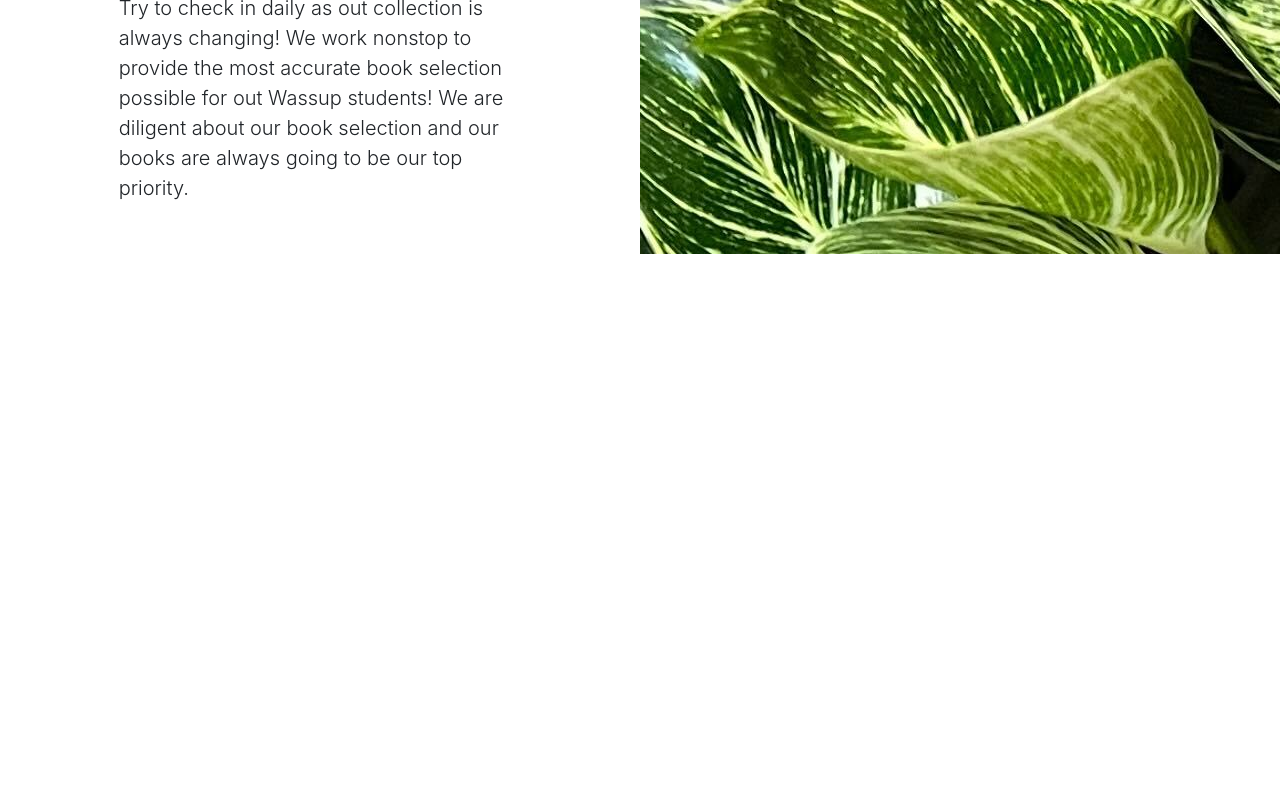
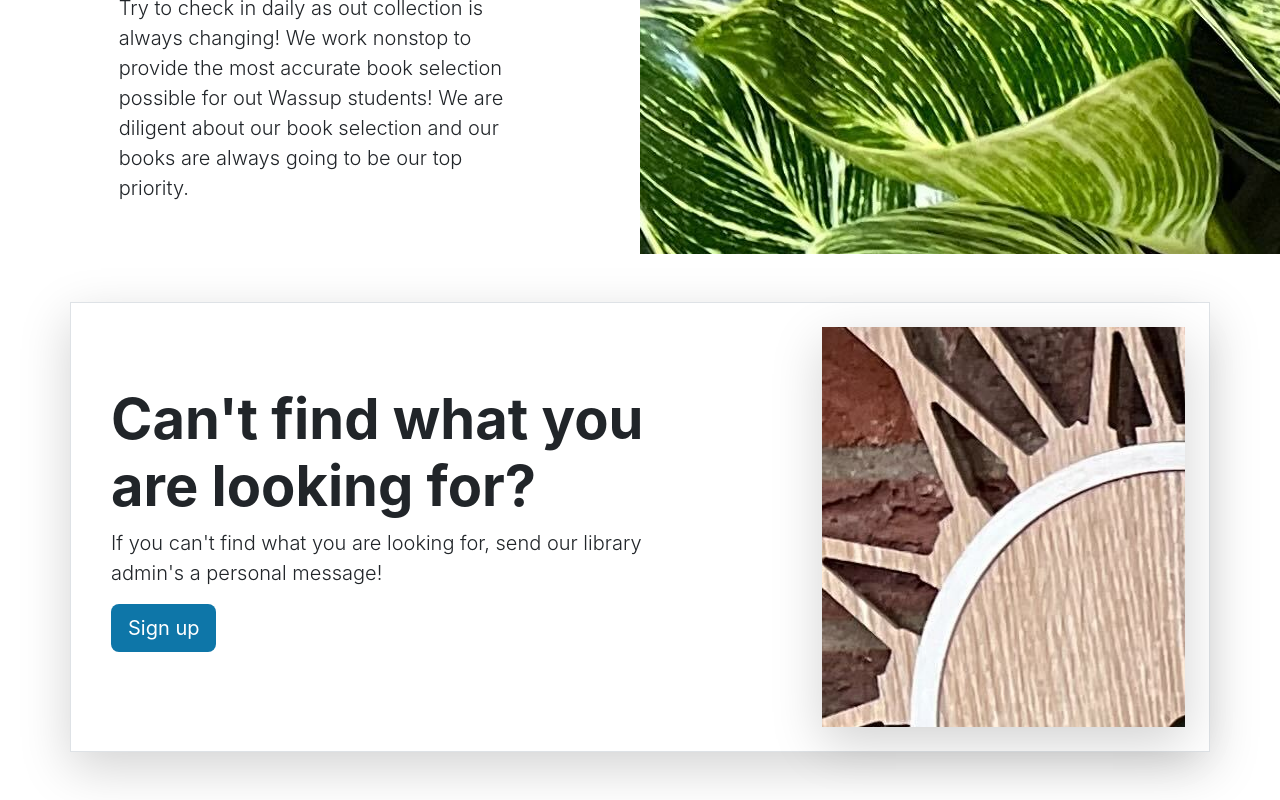
Before and after one commit to Jambbo/LibraryApp-Frontend, a React (Create React App) app: page / in a window 1280 px wide. Shown: the part 1670-2470 px from the top of the page. Before the commit the page ends 1924 px from the top, so only its background shows below. Built offline with nearby package versions, Linux system fonts and the light colour scheme.

Commit message:
added library services

```diff
--- a/src/App.tsx
+++ b/src/App.tsx
@@ -4,6 +4,7 @@
 import { ExploreTopBooks } from './layouts/NavbarAndFooter/HomePage/ExploreTopBooks';
 import { Carousel } from './layouts/NavbarAndFooter/HomePage/Carousel';
 import { Heros } from './layouts/NavbarAndFooter/HomePage/Heros';
+import { LibraryServices } from './layouts/NavbarAndFooter/HomePage/LibraryServices';
 
 function App() {
   return (
@@ -12,6 +13,7 @@
       <ExploreTopBooks/>
       <Carousel/>
       <Heros/>
+      <LibraryServices/>
     </div>
   );
 }
--- /dev/null
+++ b/src/layouts/NavbarAndFooter/HomePage/LibraryServices.tsx
@@ -0,0 +1,26 @@
+
+export const LibraryServices = ()=>{
+    return (
+        <div className="container my-5">
+            <div className="row p-4 align-items-center border shadow-lg">
+                <div className="col-lg-7 p-3">
+                    <h1 className="display-4 fw-bold">
+                        Can't find what you are looking for?
+                    </h1>
+                    <p className="lead">
+                        If you can't find what you are looking for,
+                        send our library admin's a personal message!
+                    </p>
+                    <div className="d-grid gap-2 justify-content-md-start mb-4 mb-lg-3">
+                        <a className="btn main-color btn-lg text-white" href="#">
+                            Sign up
+                        </a>
+                    </div>
+                </div>
+                <div className="col-lg-4 offset-lg-1 shadow-lg lost-image">
+
+                </div>
+            </div>
+        </div>
+    );
+}
```
